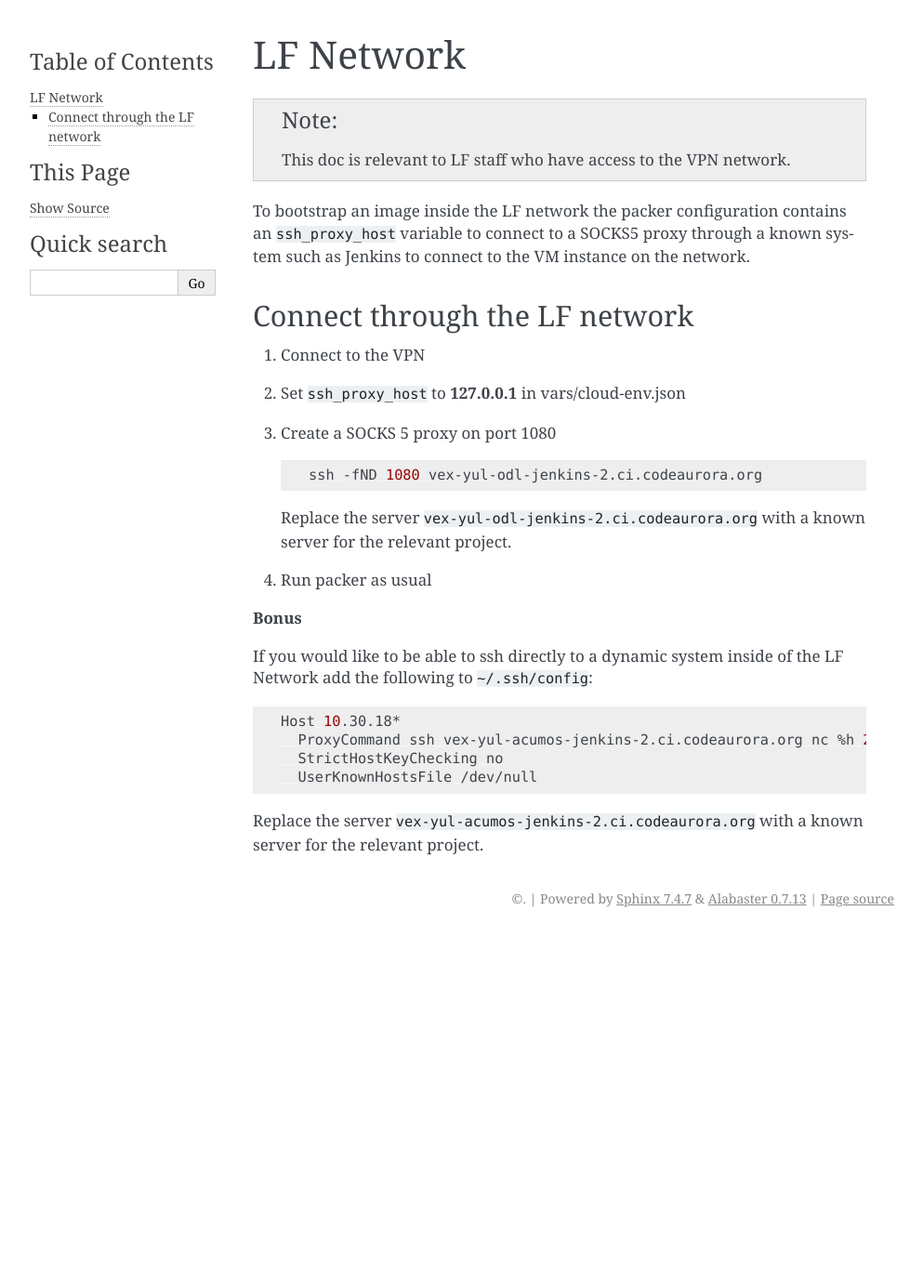
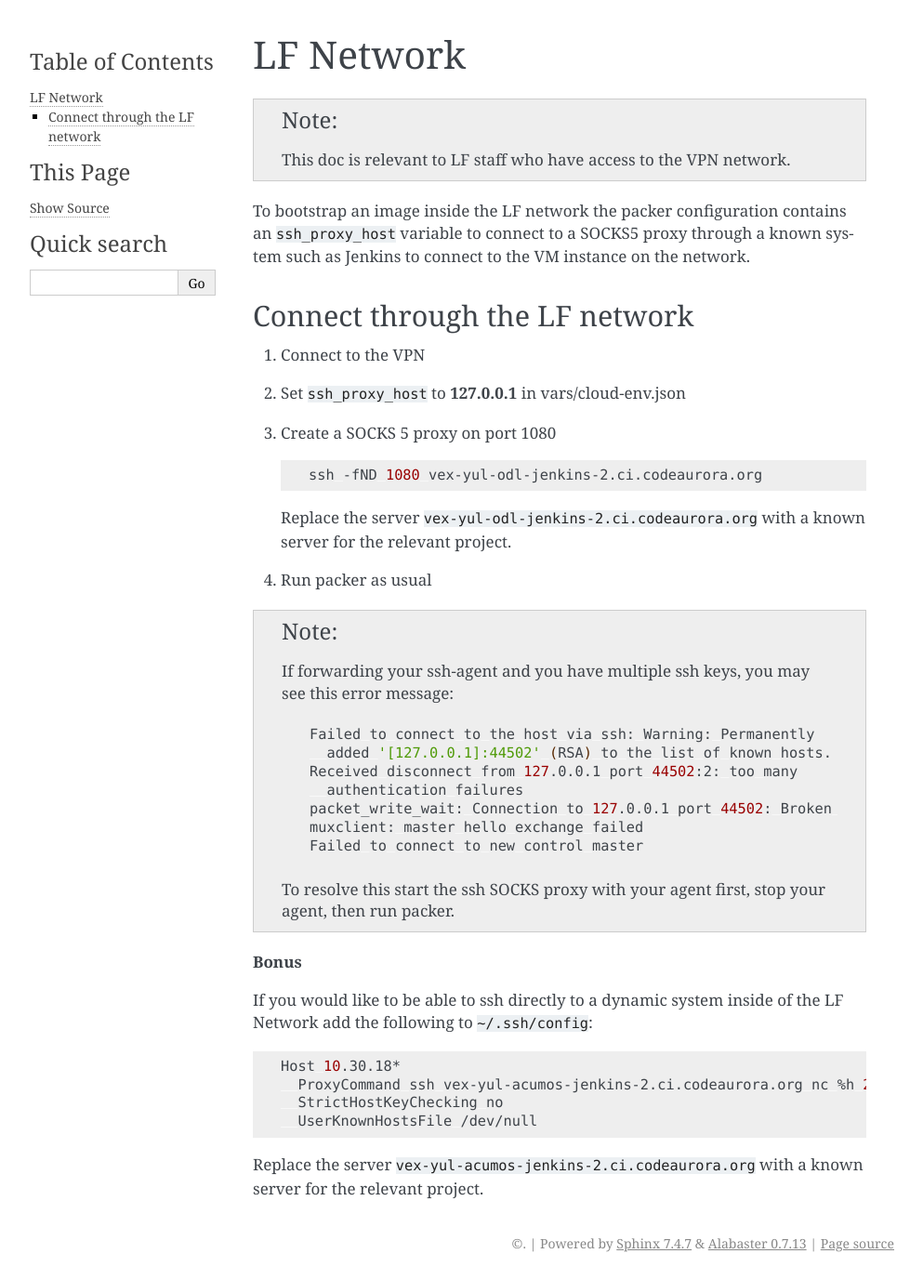
Before and after one commit to lfit/releng-common-packer, a Sphinx documentation site: the page built from docs/lf-network.rst, in a window 1280 px wide. Shown: the whole page at 93% size, without its empty margins (148-1141 px from the left). Built offline with Sphinx 7.4.7, drawn with Linux system fonts in a browser that asks for light colours; pages that are not in the unit, such as notebooks, are missing from menus; before the commit the page ends 1006 px from its top, so only the background shows below that.

Commit message:
Add lf-network note regarding ssh-agents
When building packer images in AWS, I found I wasn't easily able to
provision them with the ssh_proxy configurations without also disabling
my ssh-agent.

Even setting all at once: ssh_agent_auth=false,
ssh_disable_agent_forwarding=true, and passing '-a' to the ssh proxy
command did not help.

Change-Id: I01df33f1e0f52082ce25098d52b5b50bee0dafa3
Signed-off-by: Trevor Bramwell <tbramwell@linuxfoundation.org>

```diff
--- a/docs/lf-network.rst
+++ b/docs/lf-network.rst
@@ -26,6 +26,24 @@
 
 #. Run packer as usual
 
+.. note::
+
+    If forwarding your ssh-agent and you have multiple ssh keys, you may see
+    this error message:
+
+    .. code-block:: bash
+
+        Failed to connect to the host via ssh: Warning: Permanently
+          added '[127.0.0.1]:44502' (RSA) to the list of known hosts.
+        Received disconnect from 127.0.0.1 port 44502:2: too many
+          authentication failures
+        packet_write_wait: Connection to 127.0.0.1 port 44502: Broken pipe
+        muxclient: master hello exchange failed
+        Failed to connect to new control master
+
+    To resolve this start the ssh SOCKS proxy with your agent first, stop your
+    agent, then run packer.
+
 **Bonus**
 
 If you would like to be able to ssh directly to a dynamic system inside of the
```
